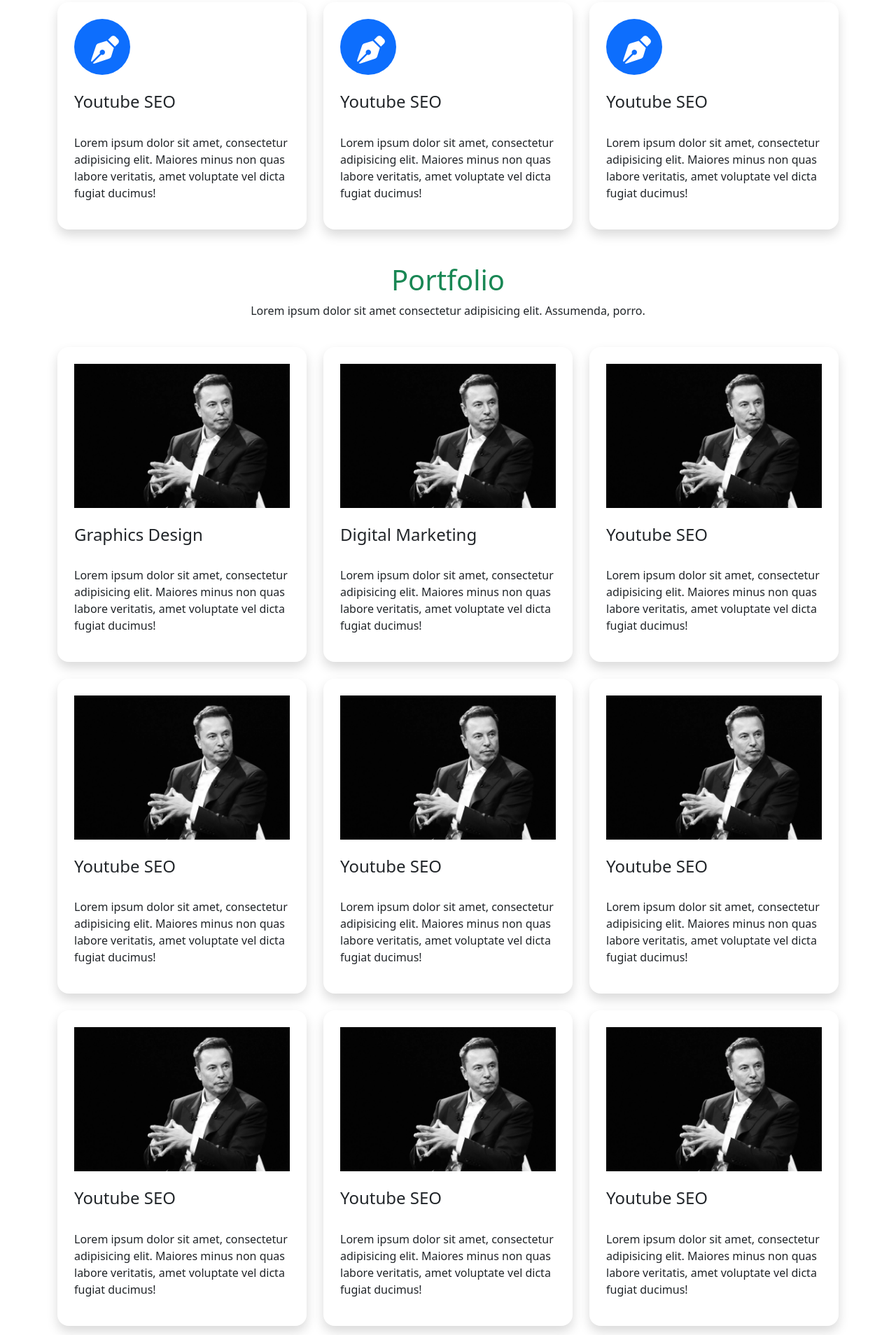
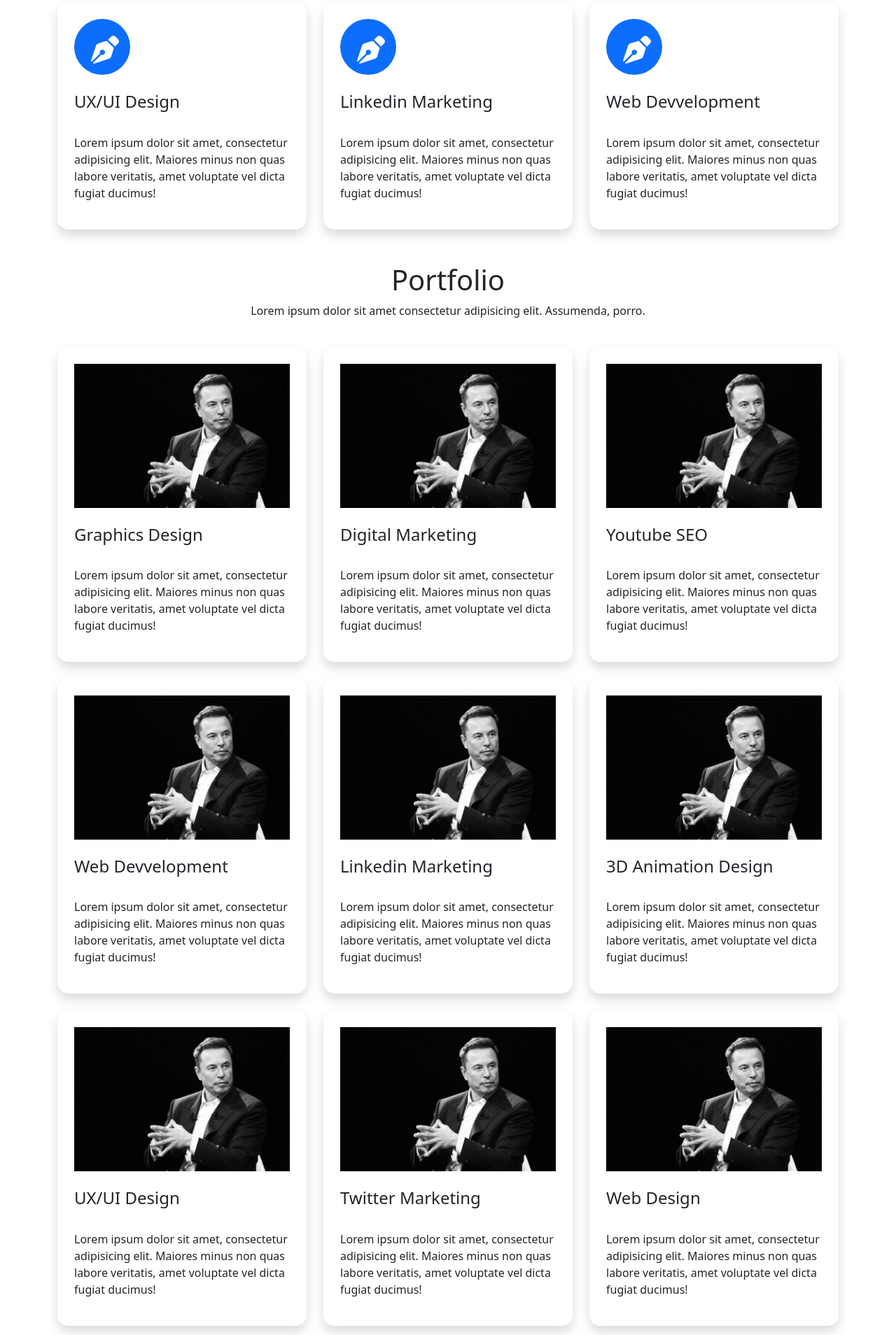
Before and after one commit to aprking78/portfolio, a plain HTML site: page index.html in a window 1280 px wide. Shown: the part 2371-4279 px from the top of the page at 70% size. Drawn offline with nearby package versions, Linux system fonts and the light colour scheme.

Commit message:
hikvision

```diff
--- a/index.html
+++ b/index.html
@@ -194,7 +194,7 @@
             </div>
             <div class="col-md-4">
                 <div class="d-flex flex-column gap-4 shadow p-4 rounded-4 mt-4">
-                    <i class="fa-solid fa-pen-nib bg-primary text-white  rounded-circle p-4 text-center"
+                    <i class="fa-brands fa-windows bg-primary text-white  rounded-circle p-4 text-center"
                         style="font-size: 40px; width: 80px; height: 80px;"></i>
                     <h4>Digital Marketing</h4>
                     <p>Lorem ipsum dolor sit amet, consectetur adipisicing elit. Maiores minus non quas labore
@@ -214,7 +214,7 @@
                 <div class="d-flex flex-column gap-4 shadow p-4 rounded-4 mt-4">
                     <i class="fa-solid fa-pen-nib bg-primary text-white  rounded-circle p-4 text-center"
                         style="font-size: 40px; width: 80px; height: 80px;"></i>
-                    <h4>Youtube SEO</h4>
+                    <h4>UX/UI Design</h4>
                     <p>Lorem ipsum dolor sit amet, consectetur adipisicing elit. Maiores minus non quas labore
                         veritatis, amet voluptate vel dicta fugiat ducimus!</p>
                 </div>
@@ -223,7 +223,7 @@
                 <div class="d-flex flex-column gap-4 shadow p-4 rounded-4 mt-4">
                     <i class="fa-solid fa-pen-nib bg-primary text-white  rounded-circle p-4 text-center"
                         style="font-size: 40px; width: 80px; height: 80px;"></i>
-                    <h4>Youtube SEO</h4>
+                    <h4>Linkedin Marketing</h4>
                     <p>Lorem ipsum dolor sit amet, consectetur adipisicing elit. Maiores minus non quas labore
                         veritatis, amet voluptate vel dicta fugiat ducimus!</p>
                 </div>
@@ -232,7 +232,7 @@
                 <div class="d-flex flex-column gap-4 shadow p-4 rounded-4 mt-4">
                     <i class="fa-solid fa-pen-nib bg-primary text-white  rounded-circle p-4 text-center"
                         style="font-size: 40px; width: 80px; height: 80px;"></i>
-                    <h4>Youtube SEO</h4>
+                    <h4>Web Devvelopment</h4>
                     <p>Lorem ipsum dolor sit amet, consectetur adipisicing elit. Maiores minus non quas labore
                         veritatis, amet voluptate vel dicta fugiat ducimus!</p>
                 </div>
@@ -243,7 +243,7 @@
 
     <div class="container mt-5">
         <div>
-            <h1 class="text-success text-center">Portfolio</h1>
+            <h1 class="text-center">Portfolio</h1>
             <p class="text-center">Lorem ipsum dolor sit amet consectetur adipisicing elit. Assumenda, porro.</p>
 
         </div>
@@ -275,7 +275,7 @@
             <div class="col-md-4">
                 <div class="d-flex flex-column gap-4 shadow p-4 rounded-4 mt-4">
                     <img src="img/elon.webp" alt="">
-                    <h4>Youtube SEO</h4>
+                    <h4>Web Devvelopment</h4>
                     <p>Lorem ipsum dolor sit amet, consectetur adipisicing elit. Maiores minus non quas labore
                         veritatis, amet voluptate vel dicta fugiat ducimus!</p>
                 </div>
@@ -283,7 +283,7 @@
             <div class="col-md-4">
                 <div class="d-flex flex-column gap-4 shadow p-4 rounded-4 mt-4">
                     <img src="img/elon.webp" alt="">
-                    <h4>Youtube SEO</h4>
+                    <h4>Linkedin Marketing</h4>
                     <p>Lorem ipsum dolor sit amet, consectetur adipisicing elit. Maiores minus non quas labore
                         veritatis, amet voluptate vel dicta fugiat ducimus!</p>
                 </div>
@@ -291,7 +291,7 @@
             <div class="col-md-4">
                 <div class="d-flex flex-column gap-4 shadow p-4 rounded-4 mt-4">
                     <img src="img/elon.webp" alt="">
-                    <h4>Youtube SEO</h4>
+                    <h4>3D Animation Design</h4>
                     <p>Lorem ipsum dolor sit amet, consectetur adipisicing elit. Maiores minus non quas labore
                         veritatis, amet voluptate vel dicta fugiat ducimus!</p>
                 </div>
@@ -299,7 +299,7 @@
             <div class="col-md-4">
                 <div class="d-flex flex-column gap-4 shadow p-4 rounded-4 mt-4">
                     <img src="img/elon.webp" alt="">
-                    <h4>Youtube SEO</h4>
+                    <h4>UX/UI Design</h4>
                     <p>Lorem ipsum dolor sit amet, consectetur adipisicing elit. Maiores minus non quas labore
                         veritatis, amet voluptate vel dicta fugiat ducimus!</p>
                 </div>
@@ -307,7 +307,7 @@
             <div class="col-md-4">
                 <div class="d-flex flex-column gap-4 shadow p-4 rounded-4 mt-4">
                     <img src="img/elon.webp" alt="">
-                    <h4>Youtube SEO</h4>
+                    <h4>Twitter Marketing</h4>
                     <p>Lorem ipsum dolor sit amet, consectetur adipisicing elit. Maiores minus non quas labore
                         veritatis, amet voluptate vel dicta fugiat ducimus!</p>
                 </div>
@@ -316,7 +316,7 @@
                 <div class="d-flex flex-column gap-4 shadow p-4 rounded-4 mt-4">
                     <img src="img/elon.webp" alt="">
 
-                    <h4>Youtube SEO</h4>
+                    <h4>Web Design</h4>
                     <p>Lorem ipsum dolor sit amet, consectetur adipisicing elit. Maiores minus non quas labore
                         veritatis, amet voluptate vel dicta fugiat ducimus!</p>
                 </div>
```
